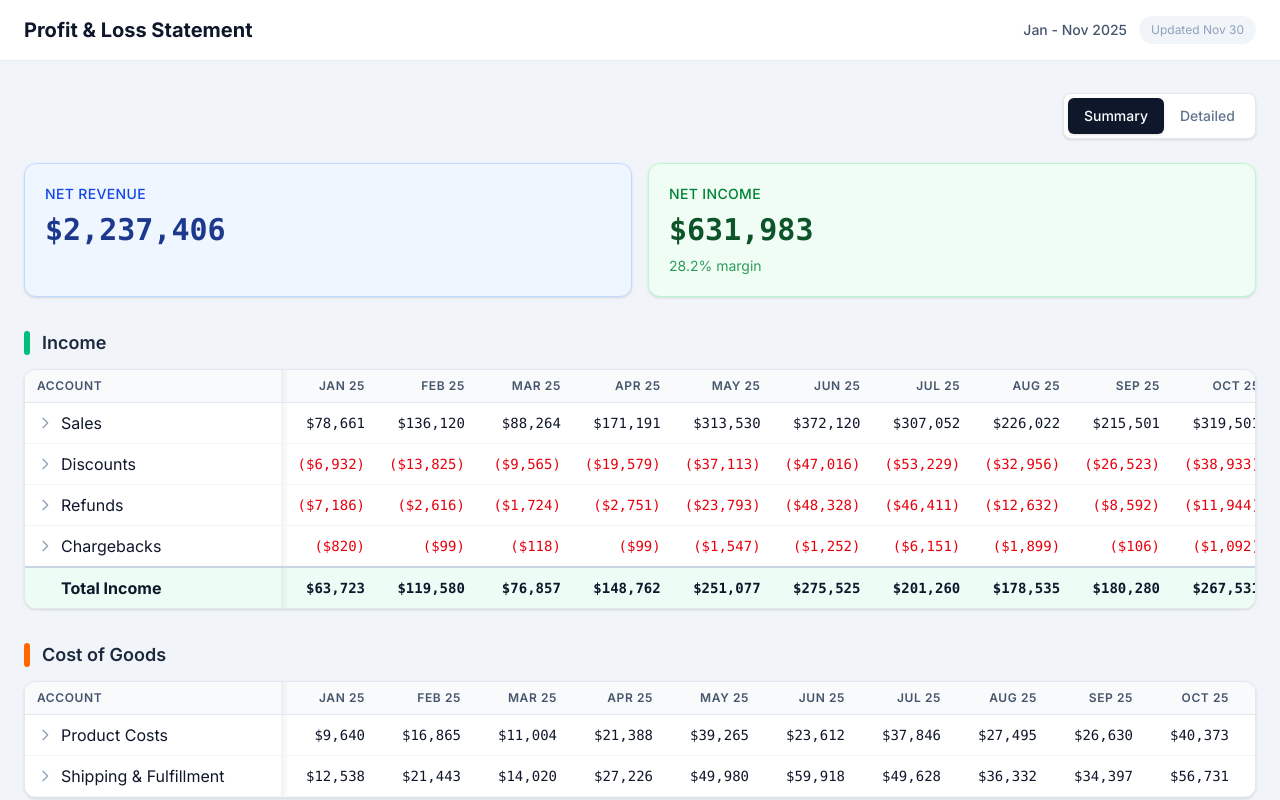
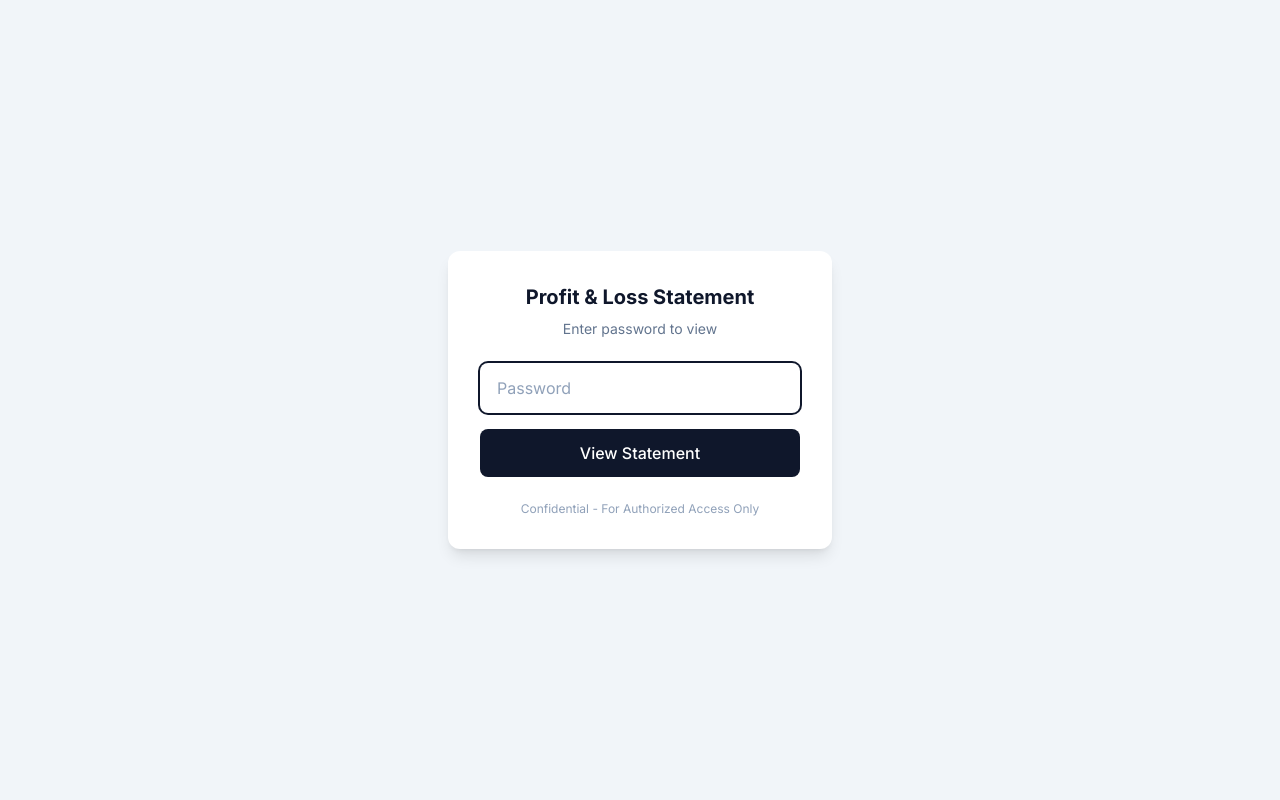
Before and after one commit to robertopablonoel/spicy-pnl, a Next.js app: page / in a window 1280 px wide. Shown: the top 800 px of the page. Built offline with nearby package versions, Linux system fonts and the light colour scheme.

Commit message:
protect pnl

```diff
--- a/src/app/layout.tsx
+++ b/src/app/layout.tsx
@@ -2,6 +2,7 @@ import type { Metadata } from "next";
 import { Inter } from "next/font/google";
 import "./globals.css";
 import { PLProvider } from "@/context/PLContext";
+import { PasswordGate } from "@/components/auth/PasswordGate";
 
 const inter = Inter({
   variable: "--font-inter",
@@ -9,7 +10,7 @@ const inter = Inter({
 });
 
 export const metadata: Metadata = {
-  title: "Spicy Cubes - P&L Viewer",
+  title: "P&L Viewer",
   description: "Profit & Loss Statement Viewer",
 };
 
@@ -21,9 +22,11 @@ export default function RootLayout({
   return (
     <html lang="en">
       <body className={`${inter.variable} font-sans antialiased bg-slate-100`}>
-        <PLProvider>
-          {children}
-        </PLProvider>
+        <PasswordGate>
+          <PLProvider>
+            {children}
+          </PLProvider>
+        </PasswordGate>
       </body>
     </html>
   );
--- /dev/null
+++ b/src/components/auth/PasswordGate.tsx
@@ -0,0 +1,91 @@
+'use client';
+
+import { useState, useEffect } from 'react';
+
+const CORRECT_PASSWORD = 'spicypeach';
+const STORAGE_KEY = 'pnl-authenticated';
+
+export function PasswordGate({ children }: { children: React.ReactNode }) {
+  const [isAuthenticated, setIsAuthenticated] = useState(false);
+  const [password, setPassword] = useState('');
+  const [error, setError] = useState(false);
+  const [isLoading, setIsLoading] = useState(true);
+
+  useEffect(() => {
+    const stored = sessionStorage.getItem(STORAGE_KEY);
+    if (stored === 'true') {
+      setIsAuthenticated(true);
+    }
+    setIsLoading(false);
+  }, []);
+
+  const handleSubmit = (e: React.FormEvent) => {
+    e.preventDefault();
+    if (password === CORRECT_PASSWORD) {
+      sessionStorage.setItem(STORAGE_KEY, 'true');
+      setIsAuthenticated(true);
+      setError(false);
+    } else {
+      setError(true);
+      setPassword('');
+    }
+  };
+
+  if (isLoading) {
+    return (
+      <div className="min-h-screen bg-slate-100 flex items-center justify-center">
+        <div className="text-slate-400">Loading...</div>
+      </div>
+    );
+  }
+
+  if (isAuthenticated) {
+    return <>{children}</>;
+  }
+
+  return (
+    <div className="min-h-screen bg-slate-100 flex items-center justify-center p-4">
+      <div className="bg-white rounded-xl shadow-lg p-8 w-full max-w-sm">
+        <h1 className="text-xl font-bold text-slate-900 text-center mb-2">
+          Profit & Loss Statement
+        </h1>
+        <p className="text-sm text-slate-500 text-center mb-6">
+          Enter password to view
+        </p>
+
+        <form onSubmit={handleSubmit}>
+          <input
+            type="password"
+            value={password}
+            onChange={(e) => {
+              setPassword(e.target.value);
+              setError(false);
+            }}
+            placeholder="Password"
+            className={`w-full px-4 py-3 border rounded-lg text-slate-900 placeholder-slate-400 focus:outline-none focus:ring-2 focus:ring-slate-900 focus:border-transparent ${
+              error ? 'border-red-300 bg-red-50' : 'border-slate-200'
+            }`}
+            autoFocus
+          />
+
+          {error && (
+            <p className="text-red-500 text-sm mt-2">
+              Incorrect password
+            </p>
+          )}
+
+          <button
+            type="submit"
+            className="w-full mt-4 bg-slate-900 text-white py-3 rounded-lg font-medium hover:bg-slate-800 transition-colors"
+          >
+            View Statement
+          </button>
+        </form>
+
+        <p className="text-xs text-slate-400 text-center mt-6">
+          Confidential - For Authorized Access Only
+        </p>
+      </div>
+    </div>
+  );
+}
```
